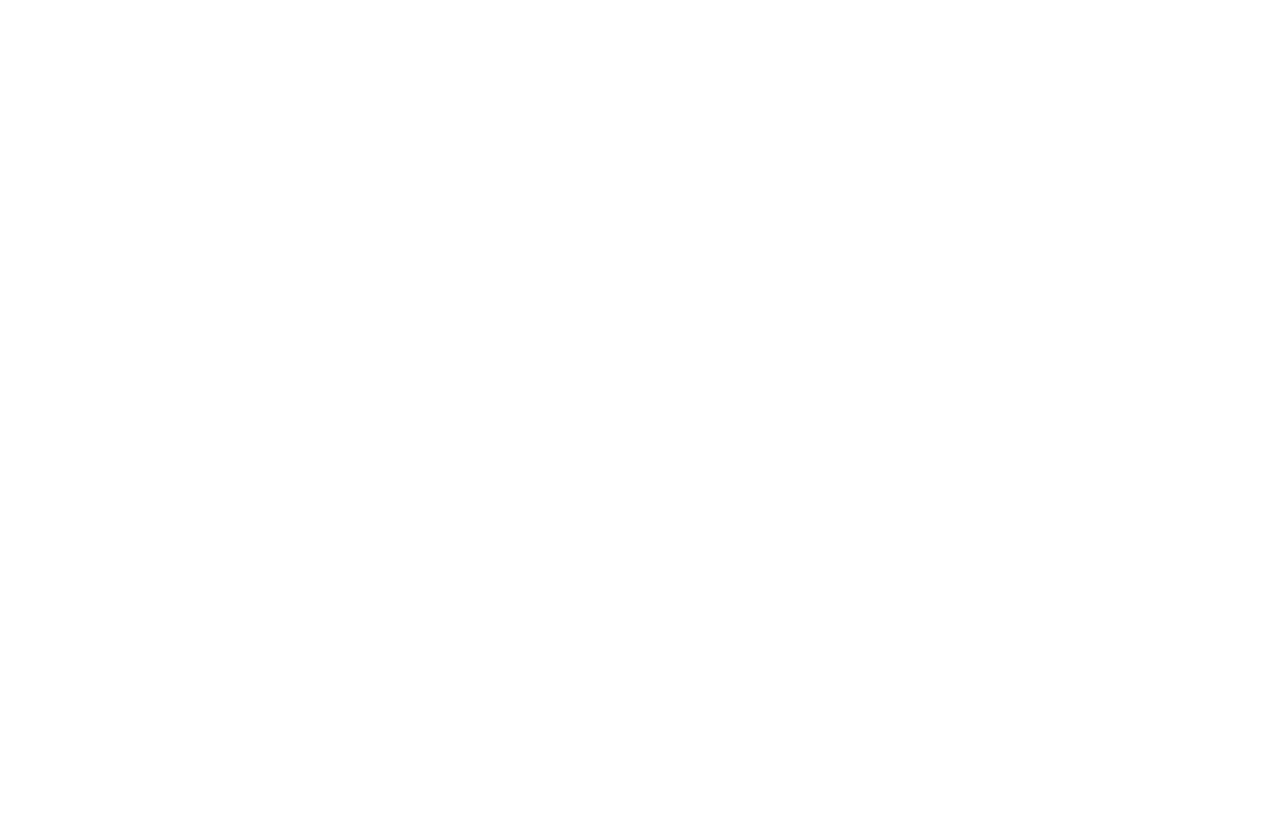
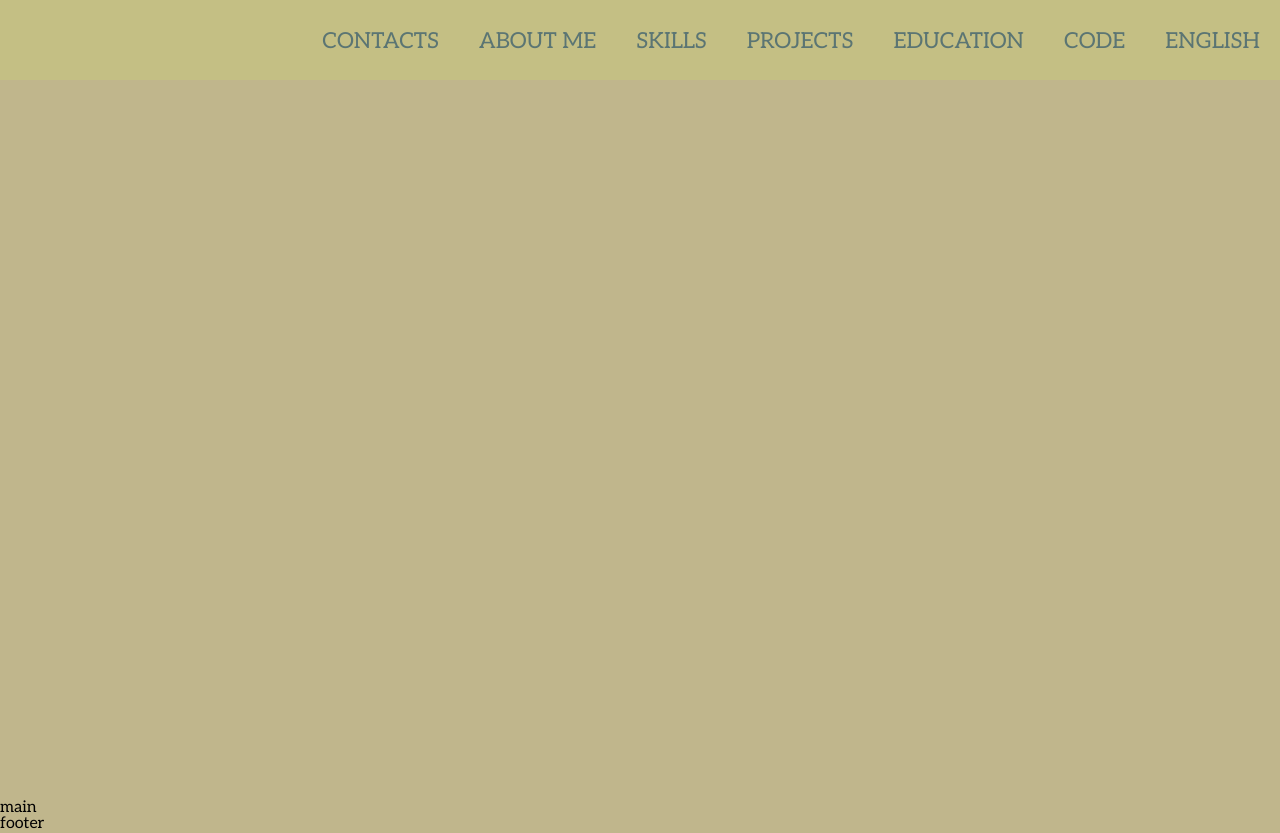
Before and after one commit to MrReedus/rsschool-cv, a plain HTML site: page index.html in a window 1280 px wide. Before the commit the page ends 800 px from the top, so only its background shows below. Drawn offline with Linux system fonts and the light colour scheme; a web font is replaced by a local one.

Commit message:
feat: add header navigation items

```diff
--- a/index.html
+++ b/index.html
@@ -5,10 +5,36 @@
     <meta charset="UTF-8">
     <meta http-equiv="X-UA-Compatible" content="IE=edge">
     <meta name="viewport" content="width=device-width, initial-scale=1.0">
+    <link rel="stylesheet" href="style.css">
+    <link rel="preconnect" href="https://fonts.googleapis.com">
+    <link rel="preconnect" href="https://fonts.gstatic.com" crossorigin>
+    <link
+        href="https://fonts.googleapis.com/css2?family=Aleo:ital,wght@0,400;0,700;1,300;1,700&family=Cinzel:wght@400;500;600&family=Magra:wght@700&family=Red+Hat+Text:wght@400;500&display=swap"
+        rel="stylesheet">
     <title>Document</title>
 </head>
 
 <body>
+    <div class="wrapper">
+        <header class="header">
+            <div class="header__container">
+                <nav class="header__navigation navigation">
+                    <ul class="navigation__items menu">
+                        <li class="menu__item"><a href="" class="menu__link">contacts</a></li>
+                        <li class="menu__item"><a href="" class="menu__link">about me</a></li>
+                        <li class="menu__item"><a href="" class="menu__link">skills</a></li>
+                        <li class="menu__item"><a href="" class="menu__link">projects</a></li>
+                        <li class="menu__item"><a href="" class="menu__link">education</a></li>
+                        <li class="menu__item"><a href="" class="menu__link">code</a></li>
+                        <li class="menu__item"><a href="" class="menu__link">English</a></li>
+                    </ul>
+                </nav>
+        </header>
+    </div>
+    <main class="main">main</main>
+    <footer class="footer">footer</footer>
+    </div>
+
 </body>
 
 </html>
--- a/style.css
+++ b/style.css
@@ -1,4 +1,100 @@
+
+ /*=============== Обнуление стилей ==============*/
+
+*,
+::before,
+::after {
+    padding: 0;
+    margin: 0px 0px 0px 0px;
+    border: 0;
+    box-sizing: border-box;
+}
+
+a {
+    text-decoration: none;
+}
+ul,
+ol,
+li {
+    list-style: none;
+}
+img {
+    vertical-align: top;
+}
+h1,
+h2,
+h3,
+h4,
+h5,
+h6 {
+    font-weight: inherit;
+    font-size: inherit;
+}
+
+html,
 body {
-    background-color: rgb(90, 89, 89);
-    color: rgb(108, 194, 158);
+    height: 100%;
+    line-height: 1;
 }
+
+/*===== Прижимаем футер к низу страницы =====*/
+
+.wrapper {
+   overflow: hidden;
+    display: flex;
+    flex-direction: column;
+    min-height: 100%;
+}
+.main {
+    flex: 1 1 auto;
+
+}
+
+[class*="__container"] {
+    max-width: 1440px;
+    margin: 0px auto;
+    padding: 0px 20px;
+}
+
+body {
+    background-color: rgb(192, 182, 140);
+    font-family: 'Aleo', serif;
+
+}
+
+
+
+/*===== header =====*/
+.header {
+    background-color: rgb(196, 191, 132);
+    height: 80px;
+}
+
+.header__navigation {
+   display: flex;
+   justify-content: flex-end;
+
+}
+
+.navigation {}
+
+.navigation__items {}
+
+.menu {
+
+    display: flex;
+    gap: 40px;
+    padding-top: 30px;
+}
+
+.menu__item {}
+
+.menu__link {
+    text-transform: uppercase;
+    color: rgb(91, 117, 115);
+    font-size: 22px;
+    transition: 0.1s ease-out;
+}
+
+.menu__link:hover {
+border-bottom: 3px solid  rgb(91, 117, 115); ;
```
Also changed, not shown: 1 other file.
